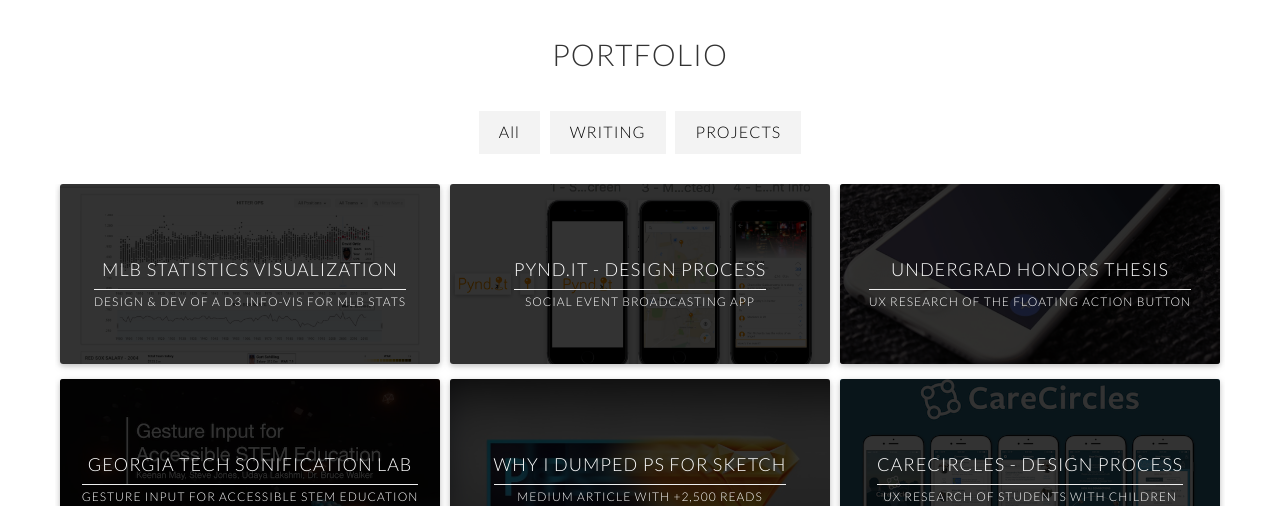
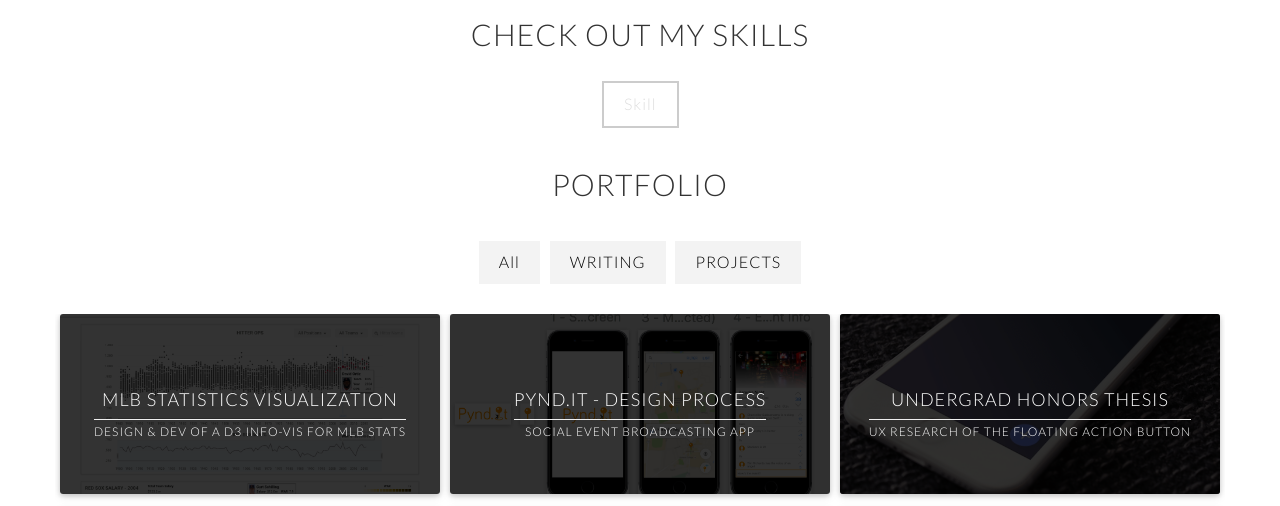
Before and after one commit to Aravind-Chowdary/Aravind-Chowdary.github.io, a plain HTML site: page index.html in a window 1280 px wide. Shown: the part 1212-1718 px from the top of the page. Drawn offline with Linux system fonts and the light colour scheme; some packages are replaced by stand-ins of ours.

Commit message:
Update index.html
Added skills section for trails

```diff
--- a/index.html
+++ b/index.html
@@ -176,6 +176,24 @@
               <h2 class="resume-caption">Check out my resume</h2>
               <div id="resume-button">
                 <a class="resume-btn animated bounceIn" href="stevejones-resume.pdf" target="_blank">Resume</a>
+              </div>
+            </div>
+          </div>
+        </div>
+      </div>
+    </div>
+  </section>
+
+    <!-- Skills Section -->
+  <section id="Skills">
+    <div class="text-center">
+      <div class="overlay">
+        <div class="container">
+          <div class="row">
+            <div class="col-md-12">
+              <h2 class="resume-caption">Check out my Skills</h2>
+              <div id="resume-button">
+                <a class="resume-btn animated bounceIn" href="stevejones-resume.pdf" target="_blank">Skill</a>
               </div>
             </div>
           </div>
```
